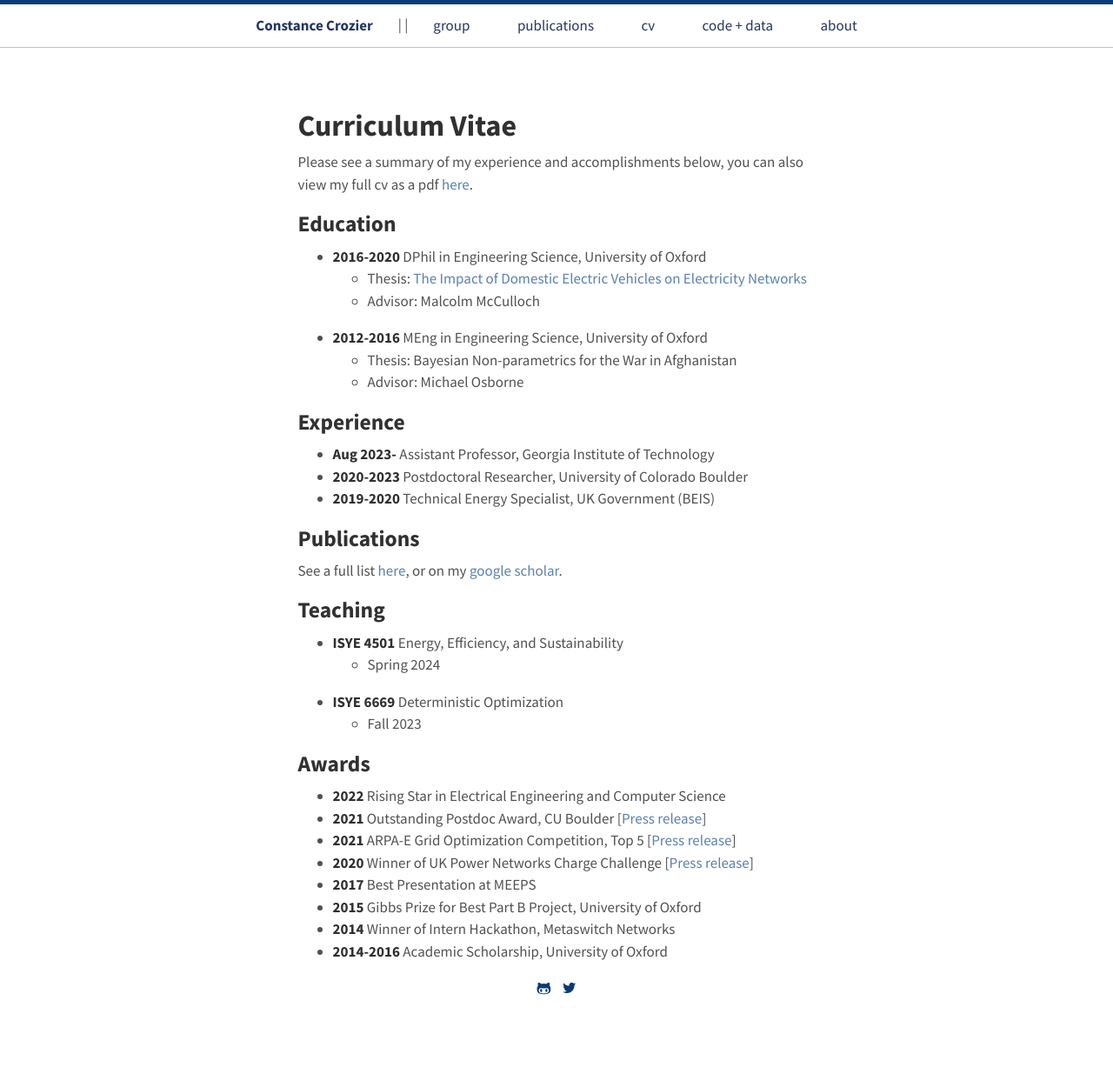
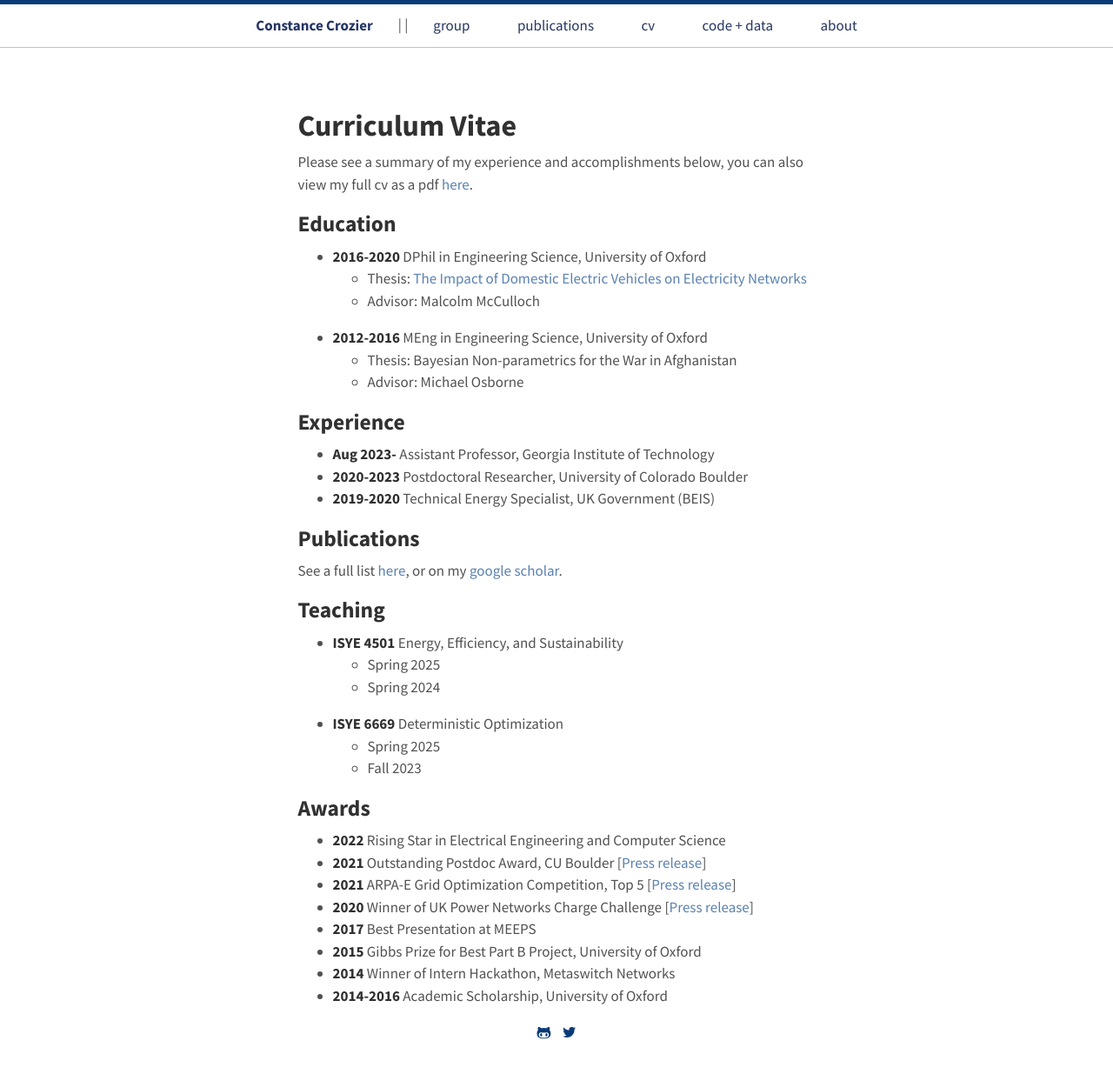
Before and after one commit to constancecrozier/constancecrozier.github.io, a Jekyll site: the page built from cv.md, in a window 1280 px wide. Shown: the whole page at 87% size. Built offline with Jekyll 4.4.1, drawn with Linux system fonts in a browser that asks for light colours; before the commit the page ends 1184 px from its top, so only the background shows below that.

Commit message:
CV update

```diff
--- a/cv.md
+++ b/cv.md
@@ -5,7 +5,7 @@ permalink: /cv/
 ---
 
 # Curriculum Vitae
-Please see a summary of my experience and accomplishments below, you can also view my full cv as a pdf [here](/files/crozier_cv.pdf).
+Please see a summary of my experience and accomplishments below, you can also view my full cv as a pdf [here](/files/Crozier_CV_Short.pdf).
 
 <h2> Education </h2>
 * **2016-2020** DPhil in Engineering Science, University of Oxford
@@ -26,8 +26,10 @@ See a full list [here](/pubs/), or on my [google scholar](https://scholar.google
 
 <h2> Teaching </h2>
 * **ISYE 4501** Energy, Efficiency, and Sustainability
+	* Spring 2025
 	* Spring 2024
 * **ISYE 6669** Deterministic Optimization
+	* Spring 2025
 	* Fall 2023
 
 
```
Also changed, not shown: 1 other file.
